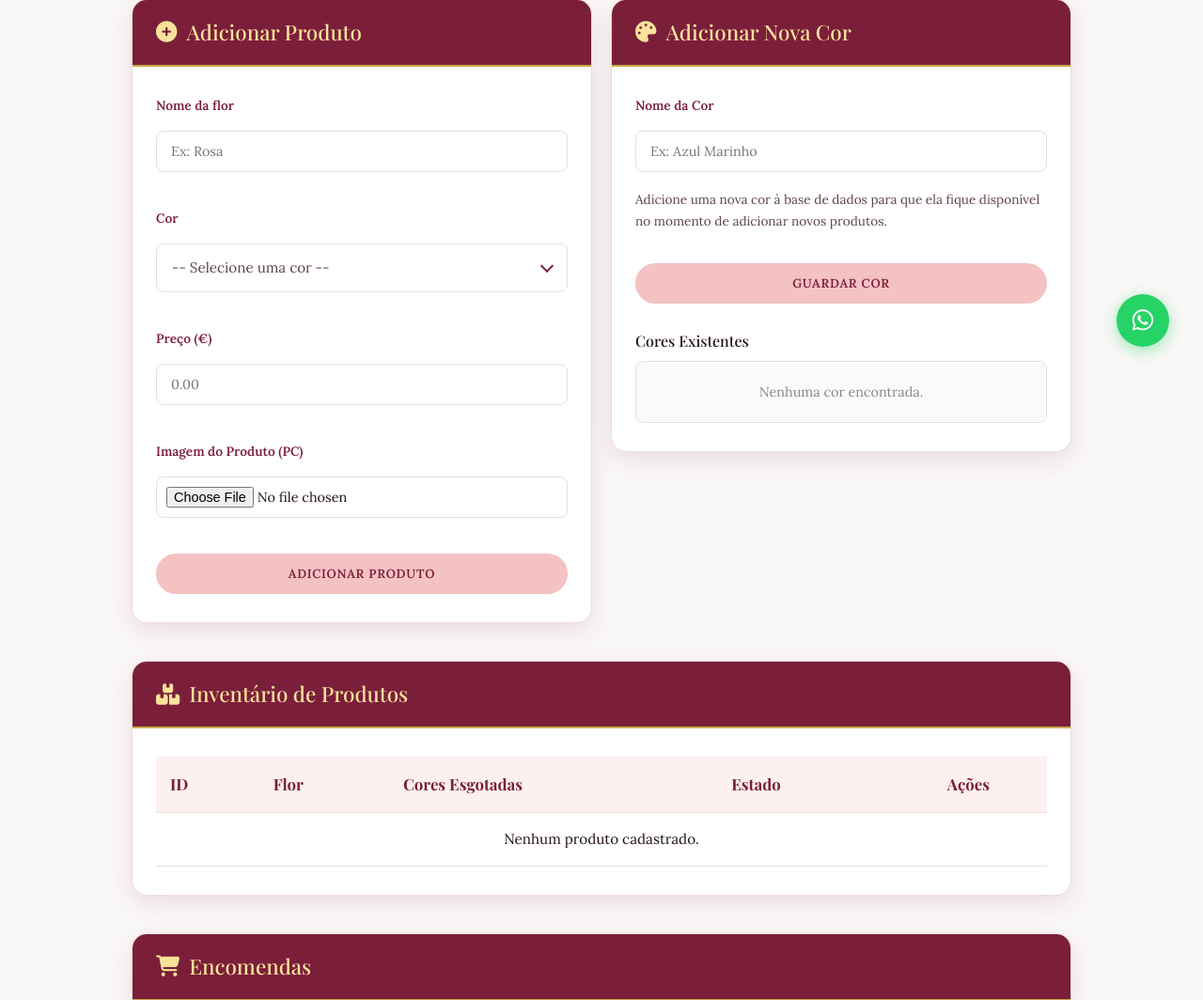
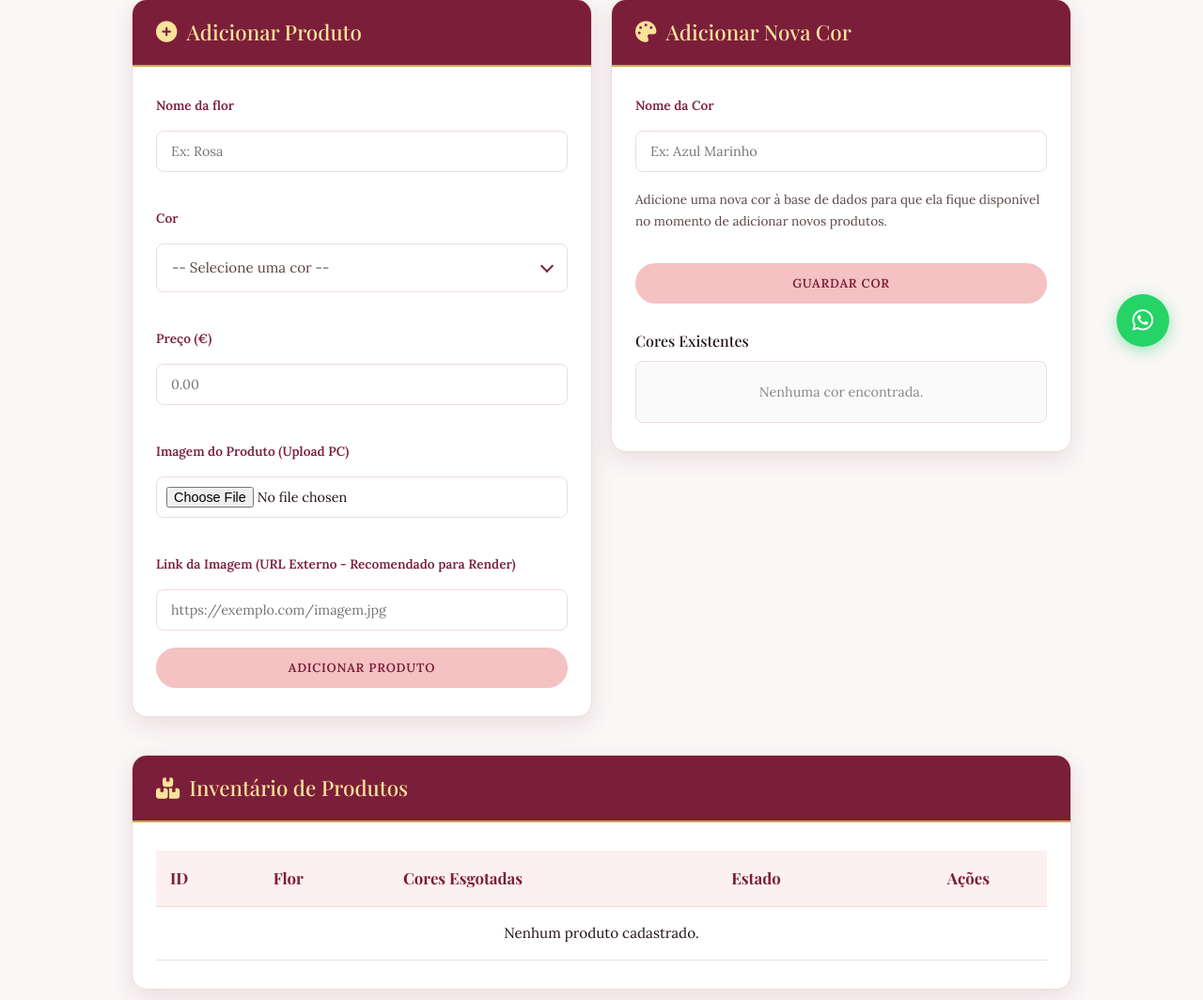
Before and after one commit to MilleFlowers/Mille_Flowers, a Flask app: template templates/admin.html in a window 1280 px wide. Shown: the part 395-1459 px from the top of the page at 94% size. Run offline with Flask 3, Linux system fonts and the light colour scheme; the template is opened without the code that fills it, so the values that code supplies are empty; some web fonts are replaced.

Commit message:
Add files via upload

```diff
--- a/app.py
+++ b/app.py
@@ -60,7 +60,8 @@ def init_db():
             imagem_blob BLOB,
             imagem_mimetype TEXT,
             esgotado INTEGER DEFAULT 0,
-            cores_esgotadas TEXT DEFAULT ''
+            cores_esgotadas TEXT DEFAULT '',
+            imagem_url TEXT
         )
     """)
     conn.execute("""
@@ -142,6 +143,10 @@ def init_db():
         conn.execute("ALTER TABLE produtos ADD COLUMN imagem_mimetype TEXT")
     except Exception:
         pass
+    try:
+        conn.execute("ALTER TABLE produtos ADD COLUMN imagem_url TEXT")
+    except Exception:
+        pass
 
     conn.execute("""
         CREATE TABLE IF NOT EXISTS compras (
@@ -180,8 +185,8 @@ def init_db():
                 print(f"WARNING: Imagem {img_path} não encontrada durante init_db")
 
             conn.execute(
-                "INSERT INTO produtos (nome, cor, preco, imagem, imagem_blob, imagem_mimetype) VALUES (?, ?, ?, ?, ?, ?)",
-                (nome, cor, preco, img_name, blob, mimetype)
+                "INSERT INTO produtos (nome, cor, preco, imagem, imagem_blob, imagem_mimetype, imagem_url) VALUES (?, ?, ?, ?, ?, ?, ?)",
+                (nome, cor, preco, img_name, blob, mimetype, None)
             )
 
     # Migração automática: Se houver imagem no disco mas não no banco (BLOB), sincronizar.
@@ -231,8 +236,11 @@ def index():
 @app.route("/produto/imagem/<int:produto_id>")
 def serve_produto_imagem(produto_id):
     conn = get_db()
-    produto = conn.execute("SELECT imagem_blob, imagem_mimetype, imagem FROM produtos WHERE id = ?", (produto_id,)).fetchone()
+    produto = conn.execute("SELECT imagem_blob, imagem_mimetype, imagem, imagem_url FROM produtos WHERE id = ?", (produto_id,)).fetchone()
     conn.close()
+
+    if produto and produto["imagem_url"]:
+        return redirect(produto["imagem_url"])
 
     if produto and produto["imagem_blob"]:
         from flask import Response
@@ -359,6 +367,7 @@ def adicionar_carrinho():
         "preco": produto["preco"],
         "quantidade": quantidade,
         "imagem": produto["imagem"],
+        "imagem_url": produto["imagem_url"],
         "cor": cor
     })
     session.modified = True
@@ -696,9 +705,11 @@ def adicionar_produto():
     nome = request.form.get("nome")
     cor = request.form.get("cor")
     preco = request.form.get("preco")
+    imagem_url = request.form.get("imagem_url")
 
     imagem_blob = None
     imagem_mimetype = None
+    imagem = ""
     file = request.files.get("imagem_upload")
 
     if file and file.filename != "":
@@ -714,12 +725,12 @@ def adicionar_produto():
         file_path = os.path.join(upload_folder, filename)
         file.save(file_path)
         imagem = filename
-    else:
-        flash("A imagem do produto é obrigatória.")
+    elif not imagem_url:
+        flash("A imagem do produto (upload ou URL) é obrigatória.")
         return redirect(url_for("admin"))
 
     if not (nome and cor and preco):
-        flash("Todos os campos são obrigatórios.")
+        flash("Todos os campos base são obrigatórios.")
         return redirect(url_for("admin"))
 
     try:
@@ -730,8 +741,8 @@ def adicionar_produto():
 
     conn = get_db()
     conn.execute(
-        "INSERT INTO produtos (nome, cor, preco, imagem, imagem_blob, imagem_mimetype) VALUES (?, ?, ?, ?, ?, ?)",
-        (nome, cor, preco, imagem, imagem_blob, imagem_mimetype)
+        "INSERT INTO produtos (nome, cor, preco, imagem, imagem_blob, imagem_mimetype, imagem_url) VALUES (?, ?, ?, ?, ?, ?, ?)",
+        (nome, cor, preco, imagem, imagem_blob, imagem_mimetype, imagem_url)
     )
     conn.commit()
     conn.close()
--- a/templates/admin.html
+++ b/templates/admin.html
@@ -46,10 +46,15 @@
                                     class="form-control">
                             </div>
                             <div class="form-group">
-                                <label>Imagem do Produto (PC)</label>
+                                <label>Imagem do Produto (Upload PC)</label>
                                 <input type="file" name="imagem_upload" accept="image/png, image/jpeg, image/webp"
-                                    required class="form-control" style="padding: 10px;">
+                                    class="form-control" style="padding: 10px;">
                             </div>
+                        </div>
+                        <div class="form-group">
+                            <label>Link da Imagem (URL Externo - Recomendado para Render)</label>
+                            <input type="url" name="imagem_url" placeholder="https://exemplo.com/imagem.jpg"
+                                class="form-control">
                         </div>
                         <button type="submit" class="btn btn-block" style="margin-top: 15px;">Adicionar Produto</button>
                     </form>
--- a/templates/carrinho.html
+++ b/templates/carrinho.html
@@ -21,7 +21,7 @@
                 {% for item in carrinho %}
                 <div class="carrinho-item">
 
-                    <img src="{{ url_for('serve_produto_imagem', produto_id=item['id']) }}" alt="{{ item['nome'] }}">
+                    <img src="{{ item['imagem_url'] if item['imagem_url'] else url_for('serve_produto_imagem', produto_id=item['id']) }}" alt="{{ item['nome'] }}">
 
                     <div class="carrinho-info">
                         <h4>{{ item['nome'] }}</h4>
--- a/templates/index.html
+++ b/templates/index.html
@@ -31,7 +31,7 @@
             {% for produto in produtos %}
             <div class="product-card">
                 <div class="product-img-wrap">
-                    <img src="{{ url_for('serve_produto_imagem', produto_id=produto['id']) }}" alt="{{ produto['nome'] }}">
+                    <img src="{{ produto['imagem_url'] if produto['imagem_url'] else url_for('serve_produto_imagem', produto_id=produto['id']) }}" alt="{{ produto['nome'] }}">
                     <div class="product-overlay">
                         <a href="{{ url_for('produto', id=produto['id']) }}" class="overlay-btn">
                             <i class="fas fa-eye"></i>
--- a/templates/produto.html
+++ b/templates/produto.html
@@ -16,7 +16,7 @@
 
             <!-- Imagem -->
             <div class="produto-img">
-                <img id="imagem-produto" src="{{ url_for('serve_produto_imagem', produto_id=produto.id) }}"
+                <img id="imagem-produto" src="{{ produto.imagem_url if produto.imagem_url else url_for('serve_produto_imagem', produto_id=produto.id) }}"
                     alt="{{ produto.nome }}"
                     style="width:100%; border-radius:16px; box-shadow: 0 8px 30px rgba(123,30,58,0.18);">
             </div>
@@ -195,7 +195,7 @@
             {% for p in produtos_rel %}
             <div class="product-card">
                 <div class="product-img-wrap">
-                    <img src="{{ url_for('serve_produto_imagem', produto_id=p['id']) }}" alt="{{ p['nome'] }}">
+                    <img src="{{ p['imagem_url'] if p['imagem_url'] else url_for('serve_produto_imagem', produto_id=p['id']) }}" alt="{{ p['nome'] }}">
                     <div class="product-overlay">
                         <a href="{{ url_for('produto', id=p['id']) }}" class="overlay-btn"><i
                                 class="fas fa-eye"></i></a>
```
